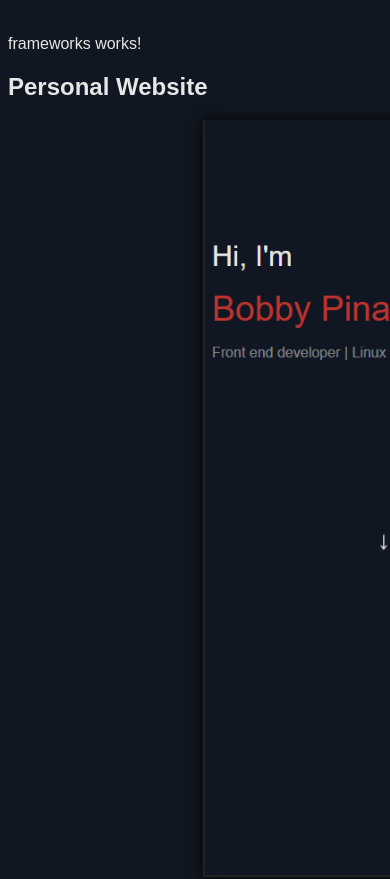
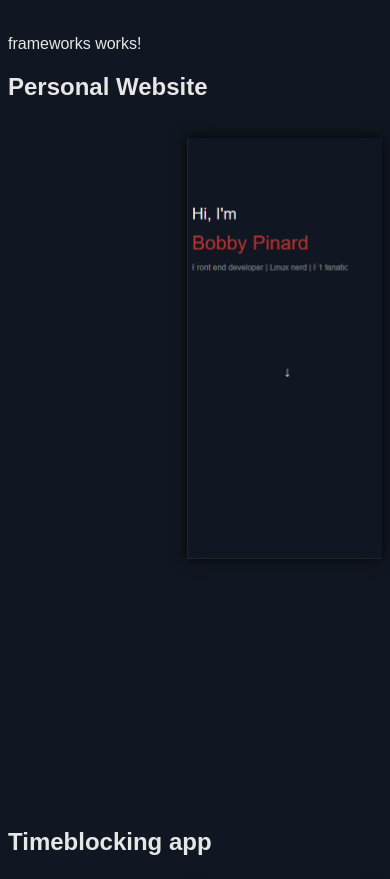
Before and after one commit to bobbypinard/Personal-website, an Angular app: page / in a window 390 px wide. Shown: the part 960-1839 px from the top of the page. Built offline with nearby package versions, Linux system fonts and the light colour scheme.

Commit message:
Changed mobile pic styling

```diff
--- a/src/app/components/projects/projects.component.css
+++ b/src/app/components/projects/projects.component.css
@@ -35,9 +35,10 @@ h2 {
     -webkit-box-shadow: 0px 0px 14px 1px rgba(0,0,0,0.75);
     -moz-box-shadow: 0px 0px 14px 1px rgba(0,0,0,0.75);
     margin-left: 2vw;
-    width: 90vw;
+    width: 50vw;
     margin-bottom: -10vh;
     animation: 1s ease slideInFromRight;
+    float: right;
 }
 
 #webPic {
```
